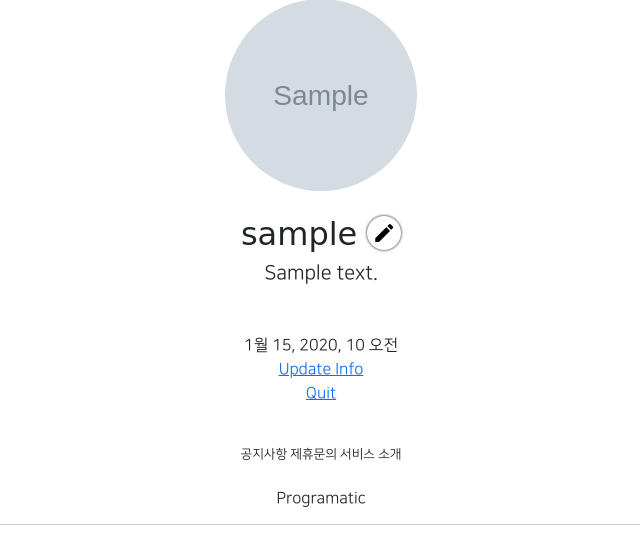
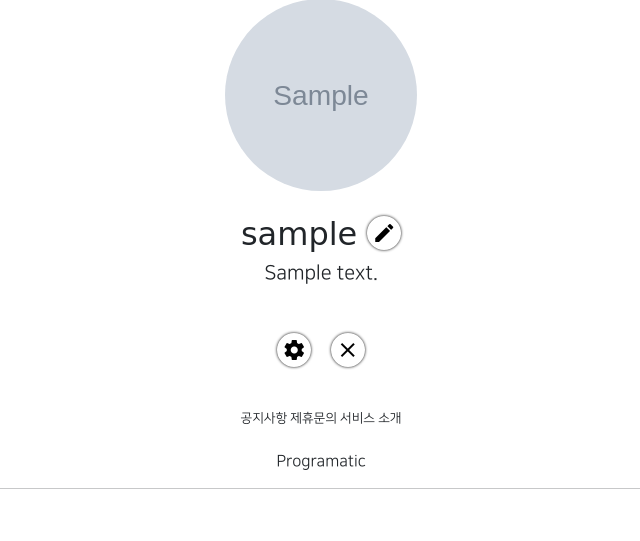
Before and after one commit to kovus380/GISTEC_WEB, a Django app: page /accounts/detail/1 in a window 1280 px wide. Shown: the part 274-815 px from the top of the page, without its empty margins (319-959 px from the left). After the commit the page ends 763 px from the top, so only its background shows below. Run offline with Django 3.2, Linux system fonts and the light colour scheme; a user stored in the database is signed in; tables that the repository leaves empty hold one stand-in row (values such as "Sample post"); grey boxes marked "Sample" are stand-in pictures; some libraries are stand-ins or nearby versions.

Commit message:
07/29 class commit 4

```diff
--- a/accountapp/templates/accountapp/detail.html
+++ b/accountapp/templates/accountapp/detail.html
@@ -25,21 +25,20 @@
             </h2>
             {% endif %}
         </div>
-        <div>
-            {{ target_user.date_joined }}
-        </div>
         {%  if user == target_user %}
         <div>
-            <a href="{% url 'accountapp:update' pk=target_user.pk %}">
-                Update Info
+            <a href="{% url 'accountapp:update' pk=target_user.pk %}"
+               class="material-icons round_button mx-2">
+                settings
             </a>
+
+            <a href="{% url 'accountapp:delete' pk=target_user.pk %}"
+               class="material-icons round_button mx-2">
+                close
+            </a>
+
         </div>
 
-        <div>
-            <a href="{% url 'accountapp:delete' pk=target_user.pk %}">
-                Quit
-            </a>
-        </div>
         {% endif %}
     </div>
 
--- a/profileapp/forms.py
+++ b/profileapp/forms.py
@@ -3,7 +3,7 @@ from django.forms import ModelForm
 from profileapp.models import Profile
 
 
-class ProfileCreateForm(ModelForm):
+class ProfileCreationForm(ModelForm):
     class Meta:
          model = Profile
          fields = ['image', 'nickname', 'message']
--- a/profileapp/views.py
+++ b/profileapp/views.py
@@ -7,7 +7,7 @@ from django.utils.decorators import method_decorator
 from django.views.generic import CreateView, UpdateView
 
 from profileapp.decorators import profile_ownership_required
-from profileapp.forms import ProfileCreateForm
+from profileapp.forms import ProfileCreationForm
 from profileapp.models import Profile
 
 
@@ -15,7 +15,7 @@ from profileapp.models import Profile
 @method_decorator(login_required, 'post')
 class ProfileCreateView(CreateView):
     model = Profile
-    form_class = ProfileCreateForm
+    form_class = ProfileCreationForm
     template_name = 'profileapp/create.html'
 
     def form_valid(self, form):
@@ -31,7 +31,7 @@ class ProfileCreateView(CreateView):
 class ProfileUpdateView(UpdateView):
     model = Profile
     context_object_name = 'target_profile'
-    form_class = ProfileCreateForm
+    form_class = ProfileCreationForm
     template_name = 'profileapp/update.html'
 
     def get_success_url(self):
```
